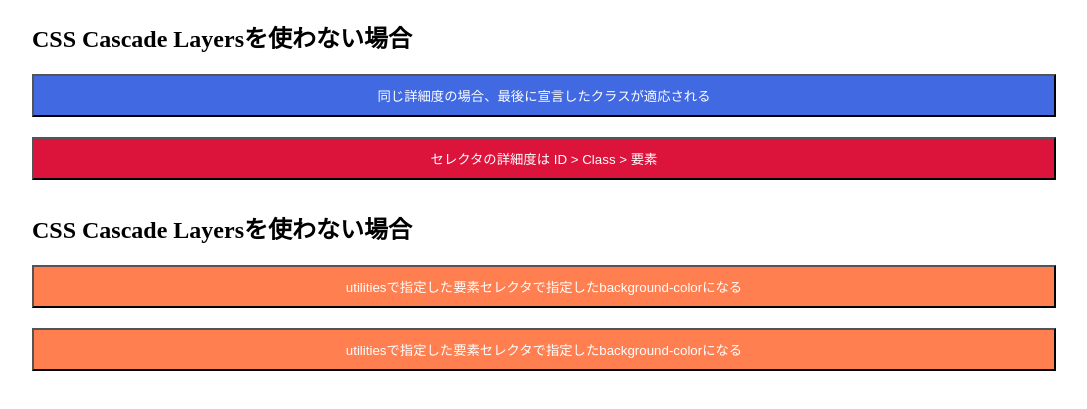
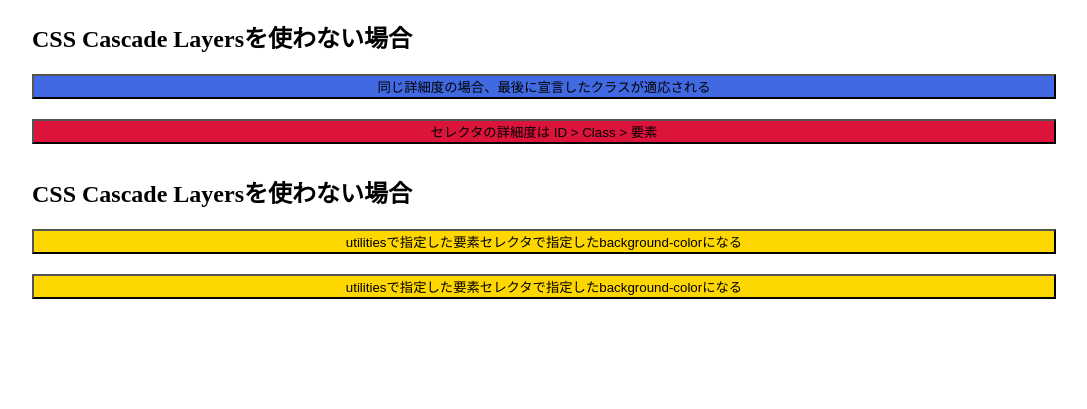
Before and after one commit to nus3/p-css-cascade-layers, a website: page src/basic/index.html in a window 1280 px wide. Shown: the part 69-478 px from the top of the page, without its empty margins (96-1183 px from the left). Drawn offline with Linux system fonts and the light colour scheme.

Commit message:
:+1: Add complex page

```diff
--- a/src/basic/index.html
+++ b/src/basic/index.html
@@ -12,19 +12,19 @@
       <h1>CSS Cascade Layers</h1>
       <section class="wrapper">
         <h2 class="title">CSS Cascade Layersを使わない場合</h2>
-        <button class="base base-nus3">
+        <button class="base nus3">
           同じ詳細度の場合、最後に宣言したクラスが適応される
         </button>
-        <button id="btn" class="base nus3">
+        <button id="btn" class="nus1">
           セレクタの詳細度は ID > Class > 要素
         </button>
       </section>
       <section class="wrapper">
         <h2 class="title">CSS Cascade Layersを使わない場合</h2>
-        <button class="base-cascade base-nus3-cascade">
+        <button class="base-cascade nus3-cascade">
           utilitiesで指定した要素セレクタで指定したbackground-colorになる
         </button>
-        <button id="btn-cascade" class="base-cascade nus3-cascade">
+        <button id="btn-cascade" class="nus1-cascade">
           utilitiesで指定した要素セレクタで指定したbackground-colorになる
         </button>
       </section>
--- a/src/basic/style.css
+++ b/src/basic/style.css
@@ -1,15 +1,17 @@
+.test {
+  background-color: red;
+}
+
 @layer base, page, utilities;
 /* @layer utilities, page, base; */
 
 @layer base {
   .base-cascade {
-    color: white;
-    padding: 10px;
     background-color: crimson;
   }
 
-  .base-cascade.base-nus3-cascade {
-    background-color: royalblue;
+  .nus3-cascade {
+    background-color: white;
   }
 }
 
@@ -21,7 +23,7 @@
 
 @layer utilities {
   button {
-    background-color: coral;
+    background-color: gold;
   }
 }
 
@@ -41,17 +43,16 @@
 
 .title {
   margin: 0;
+  font-size: 24px;
 }
 
 /* ------ 同じ詳細度の場合、最後のクラスが反映される ------ */
 
 .base {
-  color: white;
-  padding: 10px;
   background-color: crimson;
 }
 
-.base-nus3 {
+.nus3 {
   background-color: white;
 }
 
@@ -65,10 +66,6 @@
   background-color: crimson;
 }
 
-.nus3 {
+.nus1 {
   background-color: black;
 }
-
-button {
-  background-color: coral;
-}
--- /dev/null
+++ b/src/complex/style.css
@@ -0,0 +1,11 @@
+@layer base, page;
+
+@import 'https://cdn.jsdelivr.net/npm/bulma@0.9.3/css/bulma.min.css' layer(base);
+@import 'styles/page.css' layer(page);
+
+/* @import 'https://cdn.jsdelivr.net/npm/bulma@0.9.3/css/bulma.min.css';
+@import 'styles/page.css'; */
+
+button {
+  background-color: gold;
+}
--- /dev/null
+++ b/src/complex/styles/base.css
@@ -0,0 +1,3 @@
+#nus3 {
+  background-color: blue;
+}
--- /dev/null
+++ b/src/complex/styles/page.css
@@ -0,0 +1,10 @@
+.wrapper {
+  display: flex;
+  flex-direction: column;
+  gap: 20px;
+}
+
+.button-nus3 {
+  background-color: aquamarine;
+  color: red;
+}
```
Also changed, not shown: src/complex/index.html (added, +19 -0 lines).
